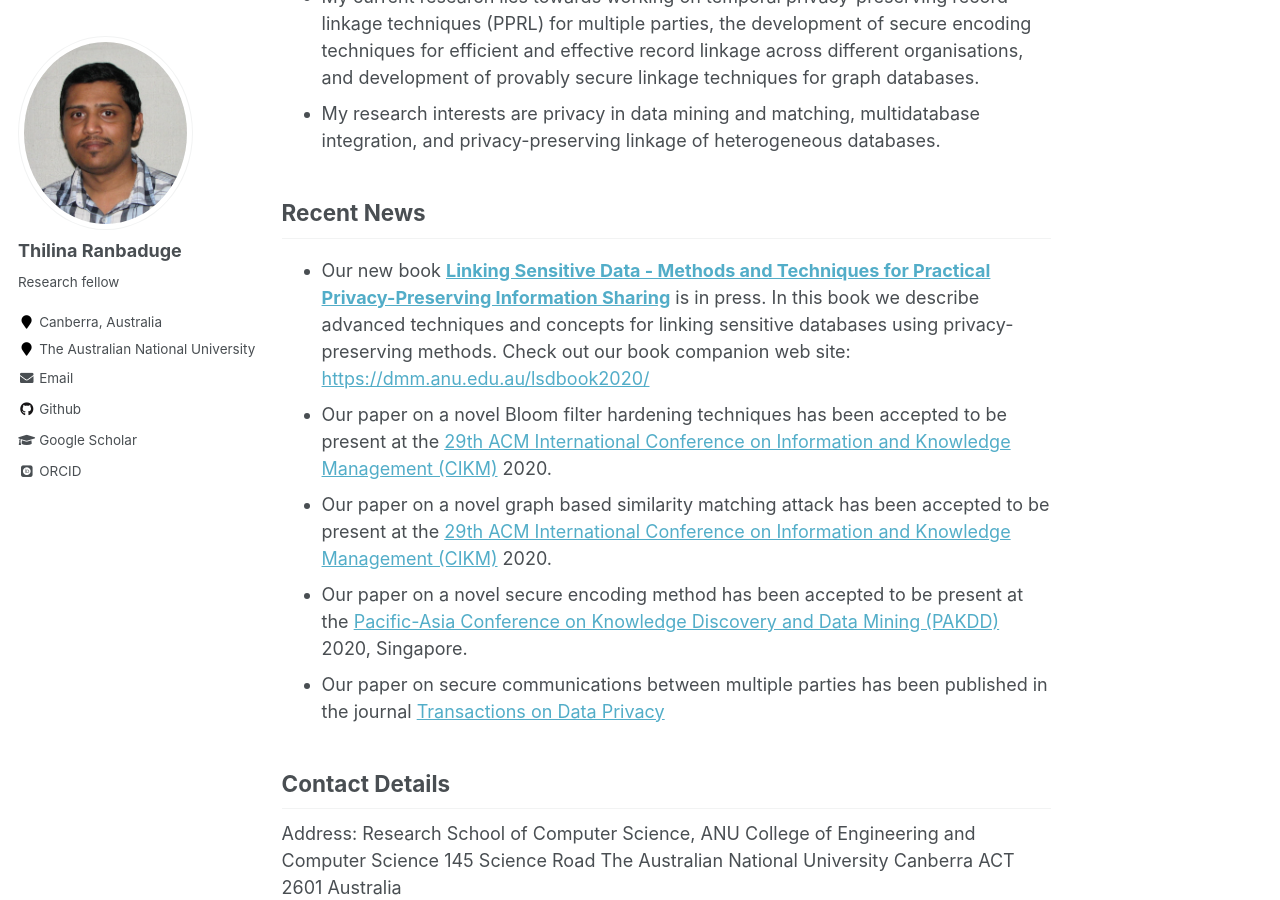
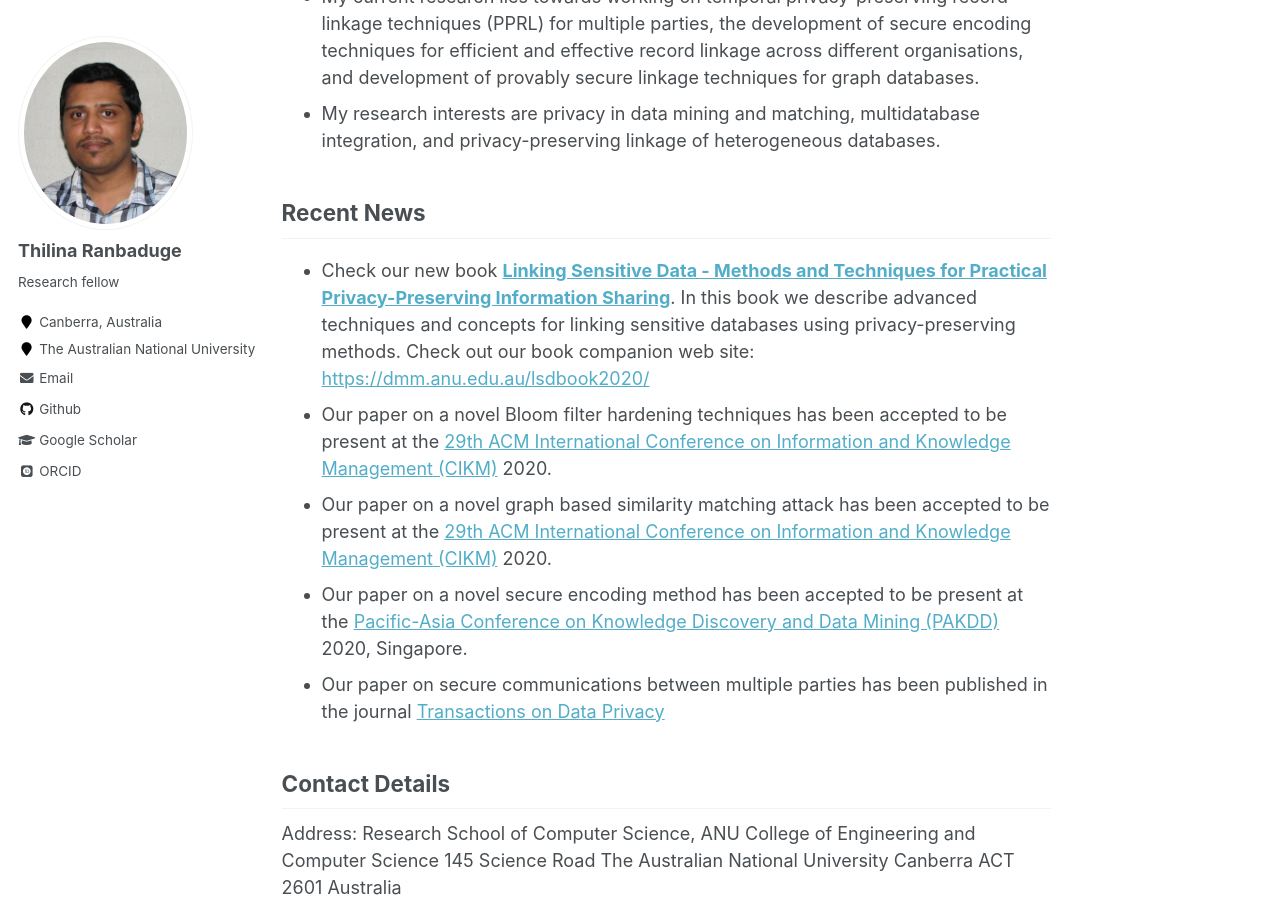
Before and after one commit to thilina-ranbaduge/thilina-ranbaduge.github.io, a Jekyll site: the page built from _pages/about.md, in a window 1280 px wide and 900 px high, scrolled down 314 px. Built offline with Jekyll 4.4.1, drawn with Linux system fonts in a browser that asks for light colours; some web fonts are replaced.

Commit message:
Update about.md

```diff
--- a/_pages/about.md
+++ b/_pages/about.md
@@ -19,7 +19,7 @@ databases.</li>
 <h2> Recent News</h2>
 
 <ul>
-    <li>Our new book <b><a href="https://www.springer.com/gp/book/9783030597054">Linking Sensitive Data - Methods and Techniques for Practical Privacy-Preserving Information Sharing</a></b> is in press. In this book we describe advanced techniques and concepts for linking sensitive databases using privacy-preserving methods.
+    <li>Check our new book <b><a href="https://www.springer.com/gp/book/9783030597054">Linking Sensitive Data - Methods and Techniques for Practical Privacy-Preserving Information Sharing</a></b>. In this book we describe advanced techniques and concepts for linking sensitive databases using privacy-preserving methods.
   Check out our book companion web site: <a href="https://dmm.anu.edu.au/lsdbook2020/">https://dmm.anu.edu.au/lsdbook2020/</a></li>
     <li>Our paper on a novel Bloom filter hardening techniques has been accepted to be present at the <a href="https://www.cikm2020.org/"> 29th ACM International Conference on Information and Knowledge Management (CIKM)</a> 2020. </li>
     <li>Our paper on a novel graph based similarity matching attack has been accepted to be present at the <a href="https://www.cikm2020.org/"> 29th ACM International Conference on Information and Knowledge Management (CIKM)</a> 2020. </li>
```
